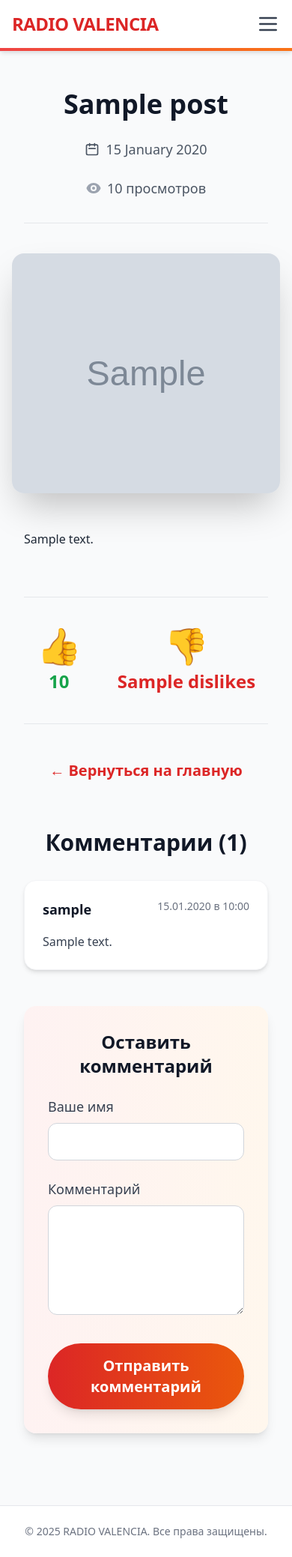
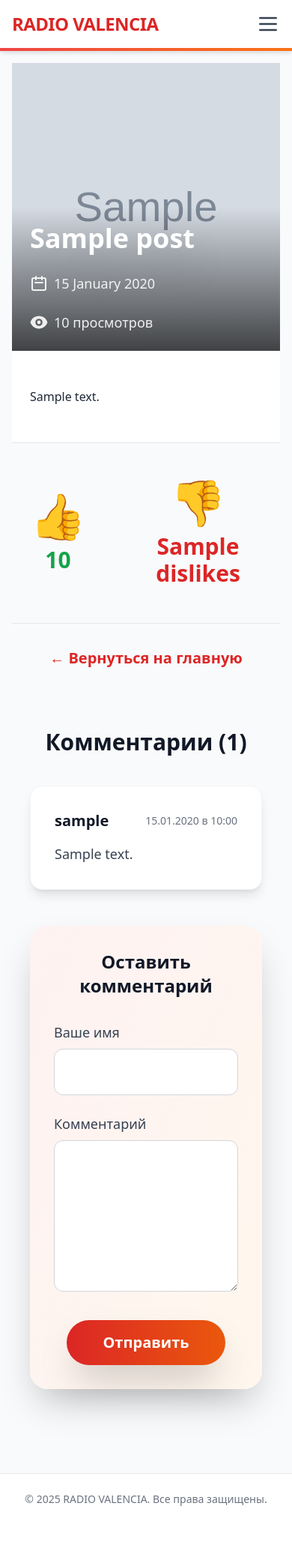
Before and after one commit to ne-proger/radio-valencia, a Flask app: template templates/post.html in a window 390 px wide. Shown: the whole page at 75% size. After the commit the page ends 2009 px from the top, so only its background shows below. Run offline with Flask 3, Linux system fonts and the light colour scheme; the template is opened without the code that fills it: most values are stand-ins (such as "Sample title", 1, 10 or a date in 2020); grey boxes marked "Sample" are stand-in pictures; some libraries are stand-ins or nearby versions.

Commit message:
Mobile-first redesign: hero image with overlay title, better spacing

```diff
--- a/templates/post.html
+++ b/templates/post.html
@@ -2,33 +2,55 @@
 {% block title %}{{ post.title }} — RADIO VALENCIA{% endblock %}
 {% block content %}
 
-<article class="max-w-4xl mx-auto py-8 px-4 sm:px-6 lg:px-8">
-    <!-- Заголовок и мета -->
-    <header class="mb-10 text-center border-b border-gray-200 pb-8">
-        <h1 class="text-4xl sm:text-5xl lg:text-6xl font-bold text-gray-900 leading-tight mb-6">
+<article class="max-w-4xl mx-auto">
+    <!-- Hero section с изображением и заголовком -->
+    <section class="relative">
+        {% if post.images %}
+        <div class="relative h-96 sm:h-screen max-h-screen overflow-hidden">
+            <!-- Основное изображение (hero) -->
+            <img src="{{ post.main_image_url }}" alt="{{ post.title }}" class="w-full h-full object-cover">
+
+            <!-- Градиентный оверлей для читаемости текста -->
+            <div class="absolute inset-0 bg-gradient-to-t from-black via-transparent to-transparent opacity-70"></div>
+
+            <!-- Заголовок и мета поверх изображения -->
+            <div class="absolute bottom-0 left-0 right-0 p-6 sm:p-12 text-white">
+                <h1 class="text-4xl sm:text-5xl md:text-6xl lg:text-7xl font-bold leading-tight drop-shadow-2xl">
                     {{ post.title }}
                 </h1>
-        <div class="flex flex-col sm:flex-row items-center justify-center gap-6 text-gray-600 text-lg">
+                <div class="mt-6 flex flex-wrap items-center gap-6 text-lg sm:text-xl opacity-90">
                     <time datetime="{{ post.date_posted.isoformat() }}" class="flex items-center">
-                <svg class="w-5 h-5 mr-2" fill="none" stroke="currentColor" viewBox="0 0 24 24">
+                        <svg class="w-6 h-6 mr-2" fill="none" stroke="currentColor" viewBox="0 0 24 24">
                             <path stroke-linecap="round" stroke-linejoin="round" stroke-width="2" d="M8 7V3m8 4V3m-9 8h10M5 21h14a2 2 0 002-2V7a2 2 0 00-2-2H5a2 2 0 00-2 2v12a2 2 0 002 2z"/>
                         </svg>
                         {{ post.date_posted.strftime('%d %B %Y') }}
                     </time>
                     <div class="flex items-center">
-                <svg class="w-5 h-5 mr-2 text-gray-400" fill="currentColor" viewBox="0 0 20 20">
+                        <svg class="w-6 h-6 mr-2" fill="currentColor" viewBox="0 0 20 20">
                             <path d="M10 12a2 2 0 100-4 2 2 0 000 4z"/>
                             <path fill-rule="evenodd" d="M.458 10C1.732 5.943 5.522 3 10 3s8.268 2.943 9.542 7c-1.274 4.057-5.064 7-9.542 7S1.732 14.057.458 10zM14 10a4 4 0 11-8 0 4 4 0 018 0z" clip-rule="evenodd"/>
                         </svg>
-                <span>{{ post.views }} просмотров</span>
+                        {{ post.views }} просмотров
                     </div>
                 </div>
+            </div>
+        </div>
+        {% else %}
+        <!-- Если нет изображения — простой заголовок -->
+        <header class="py-12 px-6 text-center bg-gradient-to-b from-gray-50 to-white">
+            <h1 class="text-4xl sm:text-5xl md:text-6xl font-bold text-gray-900 leading-tight mb-6">
+                {{ post.title }}
+            </h1>
+            <div class="text-lg text-gray-600">
+                {{ post.date_posted.strftime('%d %B %Y') }} • {{ post.views }} просмотров
+            </div>
         </header>
+        {% endif %}
 
-    <!-- Карусель изображений -->
-    {% if post.images %}
-    <div class="relative mb-12 -mx-4 sm:mx-0">
-        <div id="carousel-images" class="relative overflow-hidden rounded-2xl shadow-2xl h-80 sm:h-96 lg:h-[32rem]">
+        <!-- Карусель дополнительных изображений (если >1) -->
+        {% if post.images and post.images|length > 1 %}
+        <div class="relative -mt-12 mx-4 sm:mx-8">
+            <div id="carousel-images" class="relative overflow-hidden rounded-2xl shadow-2xl h-64 sm:h-80">
                 {% for img in post.images %}
                 <div class="carousel-item absolute inset-0 transition-opacity duration-1000 ease-in-out {{ 'opacity-100' if loop.first else 'opacity-0' }}">
                     <img src="{{ img.url }}" alt="{{ post.title }} — изображение {{ loop.index }}" class="w-full h-full object-cover">
@@ -36,7 +58,6 @@
                 {% endfor %}
             </div>
 
-        {% if post.images|length > 1 %}
             <button id="prev-btn" class="absolute inset-y-0 left-4 z-10 flex items-center justify-center w-12 h-12 bg-white/80 hover:bg-white rounded-full shadow-lg transition">
                 <svg class="w-6 h-6 text-gray-800" fill="none" stroke="currentColor" viewBox="0 0 24 24">
                     <path stroke-linecap="round" stroke-linejoin="round" stroke-width="3" d="M15 19l-7-7 7-7"/>
@@ -47,56 +68,52 @@
                     <path stroke-linecap="round" stroke-linejoin="round" stroke-width="3" d="M9 5l7 7-7 7"/>
                 </svg>
             </button>
-
-        <div class="absolute bottom-6 left-1/2 -translate-x-1/2 flex space-x-3">
-            {% for img in post.images %}
-            <button class="indicator w-3 h-3 rounded-full transition {{ 'bg-white shadow-md' if loop.first else 'bg-white/60' }}" data-index="{{ loop.index0 }}"></button>
-            {% endfor %}
         </div>
         {% endif %}
-    </div>
-    {% endif %}
+    </section>
 
     <!-- Текст статьи -->
-    <div class="prose prose-xl max-w-none text-gray-800 mb-16 leading-relaxed">
+    <section class="px-6 py-12 bg-white">
+        <div class="prose prose-lg lg:prose-xl max-w-none mx-auto text-gray-800 leading-relaxed">
             {{ post.content | markdown | safe }}
         </div>
+    </section>
 
     <!-- Реакции -->
-    <div class="flex items-center justify-center gap-12 py-10 border-t border-b border-gray-200 mb-12">
-        <form method="POST" action="{{ url_for('react', post_id=post.id, reaction_type='like') }}" class="flex flex-col items-center">
-            <button type="submit" class="text-5xl hover:scale-110 transition transform duration-200">👍</button>
-            <span class="text-2xl font-bold text-green-600 mt-2">{{ post.likes }}</span>
+    <section class="py-12 bg-gray-50 border-t border-b">
+        <div class="max-w-4xl mx-auto px-6 flex items-center justify-center gap-16">
+            <form method="POST" action="{{ url_for('react', post_id=post.id, reaction_type='like') }}" class="text-center">
+                <button type="submit" class="text-6xl hover:scale-110 transition transform duration-200">👍</button>
+                <p class="text-3xl font-bold text-green-600 mt-3">{{ post.likes }}</p>
             </form>
 
-        <form method="POST" action="{{ url_for('react', post_id=post.id, reaction_type='dislike') }}" class="flex flex-col items-center">
-            <button type="submit" class="text-5xl hover:scale-110 transition transform duration-200">👎</button>
-            <span class="text-2xl font-bold text-red-600 mt-2">{{ post.dislikes }}</span>
+            <form method="POST" action="{{ url_for('react', post_id=post.id, reaction_type='dislike') }}" class="text-center">
+                <button type="submit" class="text-6xl hover:scale-110 transition transform duration-200">👎</button>
+                <p class="text-3xl font-bold text-red-600 mt-3">{{ post.dislikes }}</p>
             </form>
         </div>
+    </section>
 
     <!-- Кнопка назад -->
-    <div class="text-center mb-12">
+    <div class="text-center py-8">
         <a href="{{ url_for('home') }}" class="inline-flex items-center text-red-600 hover:text-red-800 font-semibold text-xl transition">
             ← Вернуться на главную
         </a>
     </div>
 
     <!-- Комментарии -->
-    <section id="comments" class="mt-16">
-        <h2 class="text-3xl font-bold text-gray-900 mb-8 text-center">Комментарии ({{ post.comments|length }})</h2>
+    <section id="comments" class="max-w-4xl mx-auto px-6 py-12">
+        <h2 class="text-3xl font-bold text-center text-gray-900 mb-10">Комментарии ({{ post.comments|length }})</h2>
 
         <div class="space-y-8 mb-12">
             {% if post.comments %}
                 {% for comment in post.comments %}
-                <div class="bg-white rounded-2xl shadow-md p-6 border border-gray-100">
-                    <div class="flex justify-between items-start mb-4">
-                        <div>
-                            <p class="font-bold text-gray-900 text-lg">{{ comment.username }}</p>
-                        </div>
+                <div class="bg-white rounded-2xl shadow-lg p-8 border border-gray-100">
+                    <div class="flex justify-between items-center mb-4">
+                        <p class="font-bold text-xl text-gray-900">{{ comment.username }}</p>
                         <p class="text-sm text-gray-500">{{ comment.date_posted.strftime('%d.%m.%Y в %H:%M') }}</p>
                     </div>
-                    <p class="text-gray-700 leading-relaxed">{{ comment.content }}</p>
+                    <p class="text-gray-700 leading-relaxed text-lg">{{ comment.content }}</p>
                 </div>
                 {% endfor %}
             {% else %}
@@ -104,25 +121,23 @@
             {% endif %}
         </div>
 
-        <!-- Форма добавления комментария -->
-        <div class="bg-gradient-to-r from-red-50 to-orange-50 rounded-2xl p-8 shadow-lg">
-            <h3 class="text-2xl font-bold text-gray-900 mb-6 text-center">Оставить комментарий</h3>
+        <!-- Форма комментария -->
+        <div class="bg-gradient-to-br from-red-50 to-orange-50 rounded-3xl p-8 shadow-2xl">
+            <h3 class="text-2xl font-bold text-center text-gray-900 mb-8">Оставить комментарий</h3>
             <form method="POST" action="{{ url_for('add_comment', post_id=post.id) }}">
-                <div class="grid grid-cols-1 md:grid-cols-2 gap-6 mb-6">
-                    <div>
+                <div class="mb-6">
                     <label for="username" class="block text-lg font-medium text-gray-700 mb-2">Ваше имя</label>
                     <input type="text" id="username" name="username" required
-                               class="w-full px-5 py-3 border border-gray-300 rounded-xl focus:ring-4 focus:ring-red-200 focus:border-red-500 transition">
-                    </div>
+                           class="w-full px-6 py-4 border border-gray-300 rounded-xl focus:ring-4 focus:ring-red-200 focus:border-red-500 transition text-lg">
                 </div>
                 <div class="mb-8">
                     <label for="content" class="block text-lg font-medium text-gray-700 mb-2">Комментарий</label>
-                    <textarea id="content" name="content" rows="5" required
-                              class="w-full px-5 py-3 border border-gray-300 rounded-xl focus:ring-4 focus:ring-red-200 focus:border-red-500 transition"></textarea>
+                    <textarea id="content" name="content" rows="6" required
+                              class="w-full px-6 py-4 border border-gray-300 rounded-xl focus:ring-4 focus:ring-red-200 focus:border-red-500 transition text-lg"></textarea>
                 </div>
                 <div class="text-center">
-                    <button type="submit" class="bg-gradient-to-r from-red-600 to-orange-600 hover:from-red-700 hover:to-orange-700 text-white font-bold py-4 px-10 rounded-full text-xl shadow-lg transition transform hover:scale-105">
-                        Отправить комментарий
+                    <button type="submit" class="bg-gradient-to-r from-red-600 to-orange-600 hover:from-red-700 hover:to-orange-700 text-white font-bold py-4 px-12 rounded-full text-xl shadow-2xl transition transform hover:scale-105">
+                        Отправить
                     </button>
                 </div>
             </form>
@@ -130,12 +145,11 @@
     </section>
 </article>
 
-<!-- Скрипт карусели остаётся без изменений -->
+<!-- Скрипт карусели -->
 <script>
     document.addEventListener('DOMContentLoaded', function() {
         const items = document.querySelectorAll('.carousel-item');
-        const indicators = document.querySelectorAll('.indicator');
-        if (items.length === 0) return;
+        if (items.length <= 1) return;
 
         let currentItem = 0;
 
@@ -143,11 +157,6 @@
             items.forEach((item, i) => {
                 item.classList.toggle('opacity-100', i === currentItem);
                 item.classList.toggle('opacity-0', i !== currentItem);
-            });
-            indicators.forEach((ind, i) => {
-                ind.classList.toggle('bg-white', i === currentItem);
-                ind.classList.toggle('bg-white/60', i !== currentItem);
-                ind.classList.toggle('shadow-md', i === currentItem);
             });
         }
 
@@ -161,13 +170,6 @@
             updateCarousel();
         });
 
-        indicators.forEach((ind, i) => {
-            ind.addEventListener('click', () => {
-                currentItem = i;
-                updateCarousel();
-            });
-        });
-
         updateCarousel();
     });
 </script>
```
Lines whose indentation alone changed are shown as unchanged.
